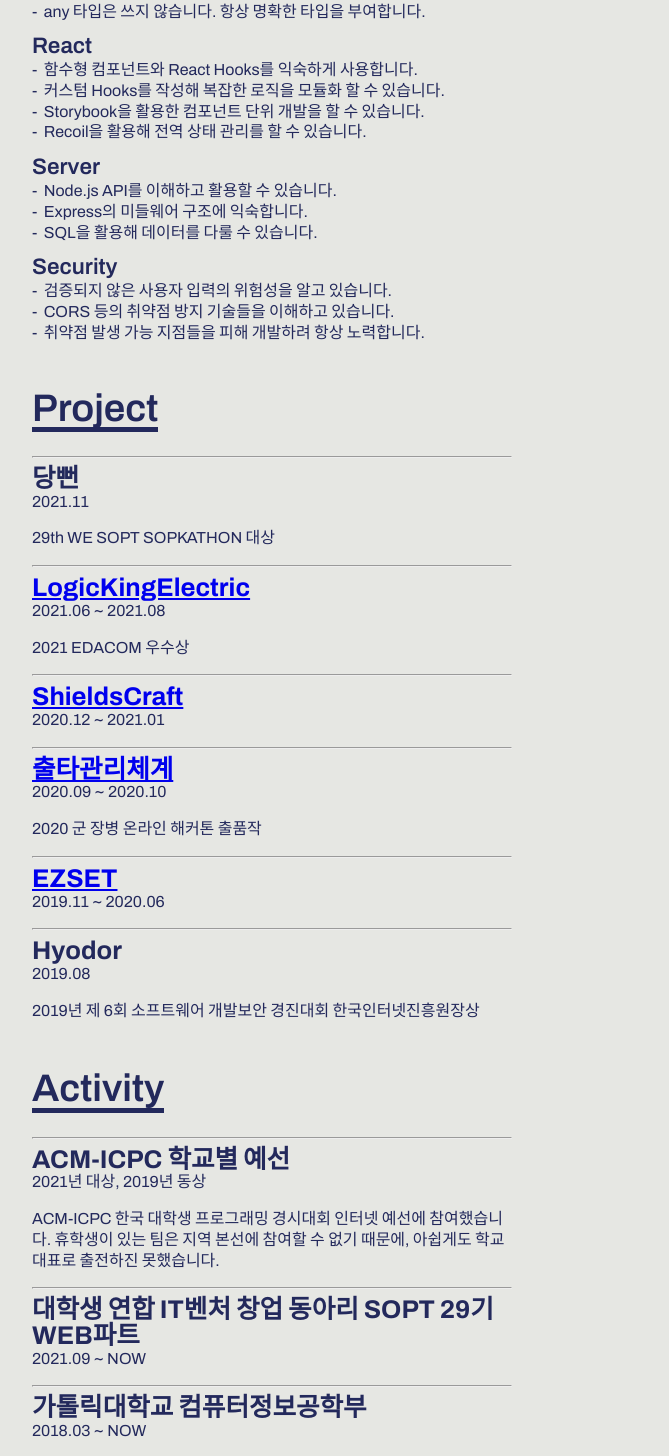
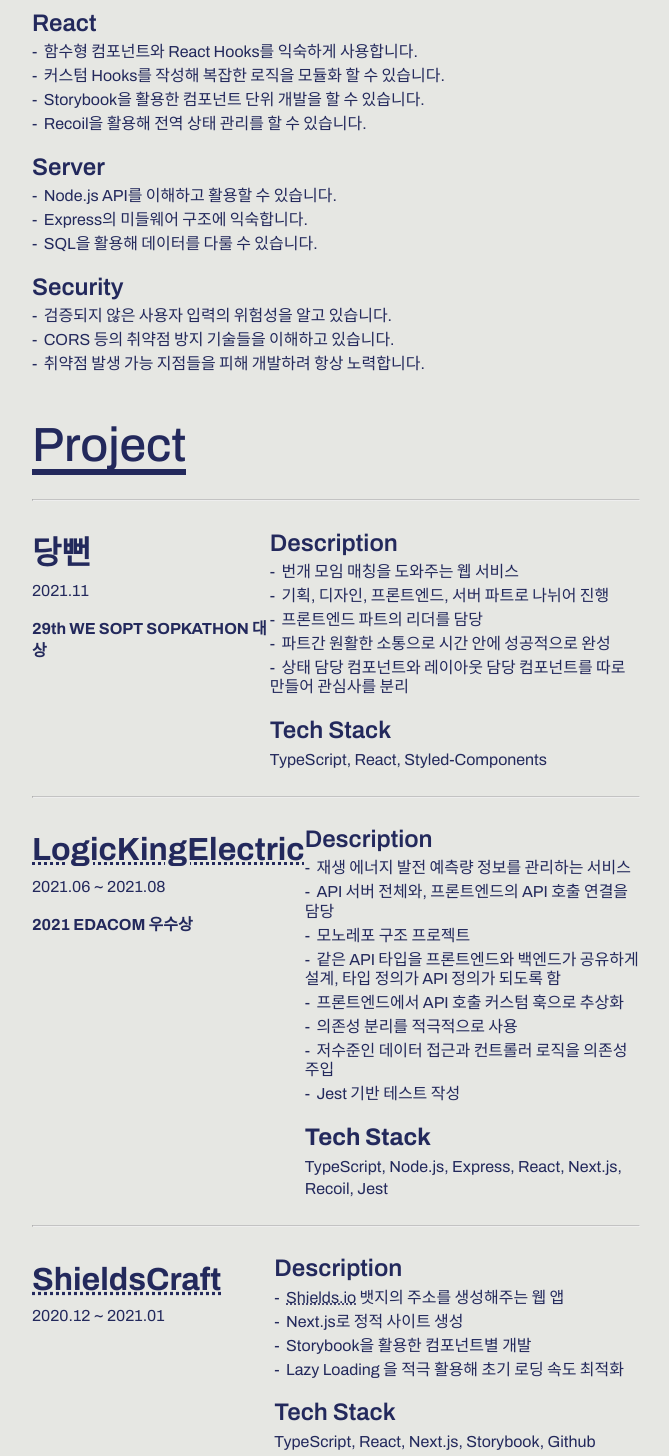
Before and after one commit to Tekiter/tekiter.github.io, a Next.js app: page / in a window 1280 px wide. Shown: the part 1334-2790 px from the top of the page, without its empty margins (0-669 px from the left). Built offline with nearby package versions, Linux system fonts and the light colour scheme.

Commit message:
Add styles

```diff
--- a/components/common/Title.tsx
+++ b/components/common/Title.tsx
@@ -22,7 +22,6 @@
 };
 
 export const Title = styled(TitleBase)`
-  font-size: 1.2rem;
   font-weight: 600;
   width: fit-content;
   color: ${color.darkShade};
--- a/components/content/index.tsx
+++ b/components/content/index.tsx
@@ -1,61 +1,16 @@
-import styled from "styled-components";
-import { MDXComponents } from "mdx/types";
-import { MDXProvider } from "@mdx-js/react";
-import { Title } from "@/components/common/Title";
-
 import Intro from "@/data/intro.mdx";
 import Skill from "@/data/skill.mdx";
 import Project from "@/data/project.mdx";
 import Activity from "@/data/activity.mdx";
+import { StyledRender } from "./styledRender";
 
 export function Content() {
-  const componentMap: MDXComponents = {
-    h1: TopTitle,
-    h2: SubTitle,
-    h3: MiniTitle,
-    p: Paragraph,
-    li: ListItem,
-    hr: HorizontalLine,
-  };
-
   return (
-    <MDXProvider components={componentMap}>
+    <StyledRender>
       <Intro />
       <Skill />
       <Project />
       <Activity />
-    </MDXProvider>
+    </StyledRender>
   );
 }
-
-const TopTitle = styled(Title)`
-  margin-top: 3rem;
-  margin-bottom: 1.5rem;
-`;
-
-const Paragraph = styled.p`
-  margin-bottom: 1em;
-`;
-
-const SubTitle = styled.h2`
-  font-weight: 700;
-  font-size: 1.6rem;
-`;
-
-const MiniTitle = styled.h3`
-  font-weight: 600;
-  font-size: 1.4rem;
-  margin-top: 0.7em;
-  margin-bottom: 0.2em;
-`;
-
-const ListItem = styled.li`
-  &::before {
-    content: "-";
-    margin-right: 0.4em;
-  }
-
-  margin-bottom: 0.3em;
-`;
-
-const HorizontalLine = styled.hr``;
--- /dev/null
+++ b/components/content/styledRender.tsx
@@ -0,0 +1,107 @@
+import { MDXComponents } from "mdx/types";
+import { MDXProvider } from "@mdx-js/react";
+import { ReactNode } from "react";
+import styled from "styled-components";
+import { Title } from "../common/Title";
+
+interface StyledRenderProps {
+  children: ReactNode;
+}
+
+export function StyledRender(props: StyledRenderProps) {
+  const componentMap: MDXComponents = {
+    h1: TopTitle,
+    h2: SubTitle,
+    h3: MiniTitle,
+    p: Paragraph,
+    li: ListItem,
+    hr: HorizontalLine,
+    a: Hyperlink,
+    strong: Strong,
+    FlexBox,
+    Box,
+  };
+
+  return (
+    <MDXProvider components={componentMap}>
+      <StyledRenderOuter>{props.children}</StyledRenderOuter>
+    </MDXProvider>
+  );
+}
+
+const StyledRenderOuter = styled.div`
+  & * {
+  }
+`;
+
+const TopTitle = styled(Title)`
+  font-size: 1.5rem;
+  font-weight: 500;
+
+  margin-top: 3rem;
+  margin-bottom: 1.5rem;
+`;
+
+const Paragraph = styled.p`
+  font-size: 1rem;
+  font-weight: 400;
+
+  margin-bottom: 1em;
+
+  line-height: 1.4em;
+`;
+
+const SubTitle = styled.h2`
+  font-weight: 700;
+  font-size: 2rem;
+
+  margin-top: 0.9em;
+  margin-bottom: 0.3em;
+`;
+
+const MiniTitle = styled.h3`
+  font-size: 1.5rem;
+  font-weight: 600;
+
+  margin-top: 0.9em;
+  margin-bottom: 0.3em;
+`;
+
+const ListItem = styled.li`
+  &::before {
+    content: "-";
+    margin-right: 0.4em;
+  }
+
+  margin-bottom: 0.3em;
+
+  line-height: 1.2em;
+`;
+
+const HorizontalLine = styled.hr`
+  border-top: 1px solid #c3c3c3;
+`;
+
+const Hyperlink = styled.a`
+  text-decoration: underline dotted;
+  color: inherit;
+`;
+
+const Strong = styled.strong`
+  font-weight: 700;
+`;
+
+const FlexBox = styled.div`
+  display: flex;
+`;
+
+interface BoxProps {
+  width?: string;
+  grow?: string;
+}
+
+const Box = styled.div<BoxProps>`
+  width: ${(props) => props.width ?? "unset"};
+
+  flex-grow: ${(props) => props.grow ?? "1"};
+`;
--- a/data/project.mdx
+++ b/data/project.mdx
@@ -1,6 +1,21 @@
+export function TitleBox({ children }) {
+  return (
+    <Box grow="unset" width="20rem">
+      {children}
+    </Box>
+  );
+}
+
+export function DescriptionBox({ children }) {
+  return <Box grow="1">{children}</Box>;
+}
+
 # Project
 
 ---
+
+<FlexBox>
+<TitleBox>
 
 ## 당뻔
 
@@ -8,7 +23,28 @@
 
 **29th WE SOPT SOPKATHON 대상**
 
+</TitleBox>
+<DescriptionBox>
+
+### Description
+
+- 번개 모임 매칭을 도와주는 웹 서비스
+- 기획, 디자인, 프론트엔드, 서버 파트로 나뉘어 진행
+- 프론트엔드 파트의 리더를 담당
+- 파트간 원활한 소통으로 시간 안에 성공적으로 완성
+- 상태 담당 컴포넌트와 레이아웃 담당 컴포넌트를 따로 만들어 관심사를 분리
+
+### Tech Stack
+
+TypeScript, React, Styled-Components
+
+</DescriptionBox>
+</FlexBox>
+
 ---
+
+<FlexBox>
+<TitleBox>
 
 ## [LogicKingElectric](https://github.com/Tekiter/LogicKingElectric)
 
@@ -16,33 +52,145 @@
 
 **2021 EDACOM 우수상**
 
+</TitleBox>
+<DescriptionBox>
+
+### Description
+
+- 재생 에너지 발전 예측량 정보를 관리하는 서비스
+- API 서버 전체와, 프론트엔드의 API 호출 연결을 담당
+- 모노레포 구조 프로젝트
+- 같은 API 타입을 프론트엔드와 백엔드가 공유하게 설계, 타입 정의가 API 정의가 되도록 함
+- 프론트엔드에서 API 호출 커스텀 훅으로 추상화
+- 의존성 분리를 적극적으로 사용
+- 저수준인 데이터 접근과 컨트롤러 로직을 의존성 주입
+- Jest 기반 테스트 작성
+
+### **Tech Stack**
+
+TypeScript, Node.js, Express, React, Next.js, Recoil, Jest
+
+</DescriptionBox>
+</FlexBox>
+
 ---
+
+<FlexBox>
+<TitleBox>
 
 ## [ShieldsCraft](https://github.com/Tekiter/shields-craft)
 
 2020.12 ~ 2021.01
 
+</TitleBox>
+<DescriptionBox>
+
+### Description
+
+- [Shields.io](http://Shields.io) 뱃지의 주소를 생성해주는 웹 앱
+- Next.js로 정적 사이트 생성
+- Storybook을 활용한 컴포넌트별 개발
+- Lazy Loading 을 적극 활용해 초기 로딩 속도 최적화
+
+### Tech Stack
+
+TypeScript, React, Next.js, Storybook, Github Pages, Github Actions
+
+</DescriptionBox>
+</FlexBox>
+
 ---
+
+<FlexBox>
+<TitleBox>
 
 ## [출타관리체계](https://github.com/osamhack2020/WEB_LeaveOutSystem_Div-7)
 
 2020.09 ~ 2020.10
 
-**2020 군 장병 온라인 해커톤
-출품작**
+**2020 군 장병 온라인 해커톤 출품작**
+
+</TitleBox>
+<DescriptionBox>
+
+### Description
+
+- 군 장병 출타 정보를 관리하는 서비스
+- API 서버 전체와, 대부분의 프론트엔드 담당
+- 서버의 DB 접근 로직을 추상화
+- 프론트엔드의 API 호출을 추상화
+- 페이지를 컴포넌트 단위로 분리해 개발 시도
+
+### What I Learned
+
+- 의존성의 방향에 대해 고민하게 됨
+
+### Tech Stack
+
+JavaScript, Node.js, Express, MongoDB, Vue2
+
+</DescriptionBox>
+</FlexBox>
 
 ---
+
+<FlexBox>
+<TitleBox>
 
 ## [EZSET](https://github.com/Tekiter/EZSET)
 
 2019.11 ~ 2020.06
 
+</TitleBox>
+<DescriptionBox>
+
+### Description
+
+- 소규모 대학교 동아리를 위한 그룹웨어
+- 유저관리, 인증 등의 코어 기능과 FileBox 기능 담당
+- 자동화된 API 문서 생성
+
+### What I Learned
+
+- 강한 의존성으로 리팩터링이 난감한 상황 도래
+- 저수준/고수준 로직간 분리의 중요성을 인식
+- 자동화된 테스트 작성의 필요성을 깨달음
+- 컴포넌트 분리의 필요성을 실감하게 됨
+
+### Tech Stack
+
+JavaScript, Node.js, Express, MongoDB, Vue2
+
+</DescriptionBox>
+</FlexBox>
+
 ---
+
+<FlexBox>
+<TitleBox>
 
 ## Hyodor
 
 2019.08
 
-**2019년 제 6회
-소프트웨어 개발보안 경진대회
-한국인터넷진흥원장상**
+**2019년 제 6회 소프트웨어 개발보안 경진대회 한국인터넷진흥원장상**
+
+</TitleBox>
+<DescriptionBox>
+
+### Description
+
+- 효도 정보를 공유하는 커뮤니티 서비스
+- API 서버 전체 담당
+- 프론트엔드 대시보드, 게시판 페이지 담당
+- Flask를 사용해 REST API 서버 구축
+- ORM을 활용해 PostgreSQL DB에 접근
+
+### Tech Stack
+
+Python, Flask, PostgreSQL, JavaScript, Vue2
+
+</DescriptionBox>
+</FlexBox>
+
+---
--- a/data/quotes.ts
+++ /dev/null
@@ -1,4 +0,0 @@
-export const goWell = {
-  en: "The only way to go fast, is to go well.",
-  author: "Robert C. Martin",
-};
--- a/pages/index.tsx
+++ b/pages/index.tsx
@@ -32,8 +32,8 @@
 `;
 
 const ContentSlot = styled.div`
-  padding-top: 80vh;
+  padding-top: 70vh;
 
-  width: 40vw;
+  width: 50vw;
   padding-left: 2rem;
 `;
```
